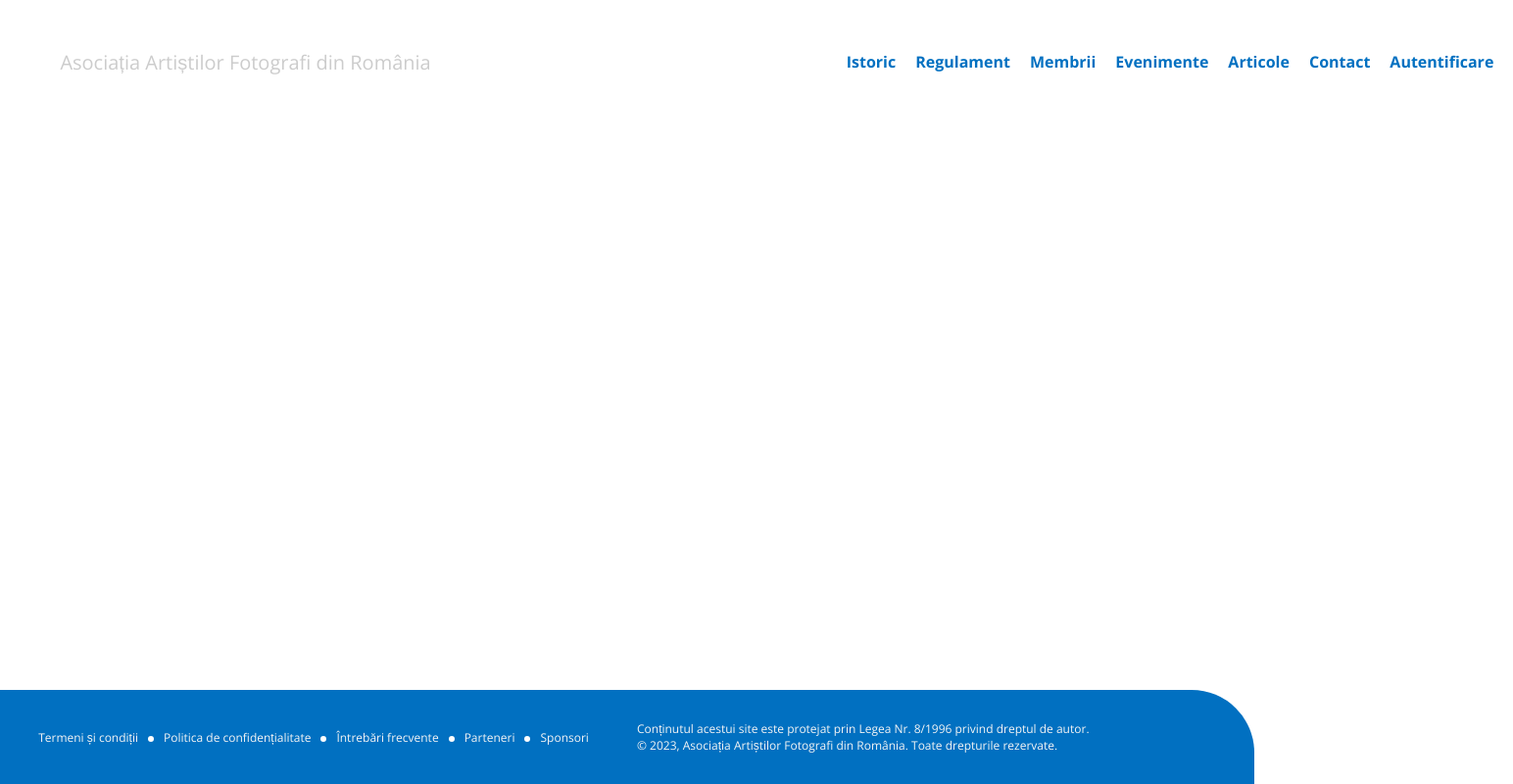
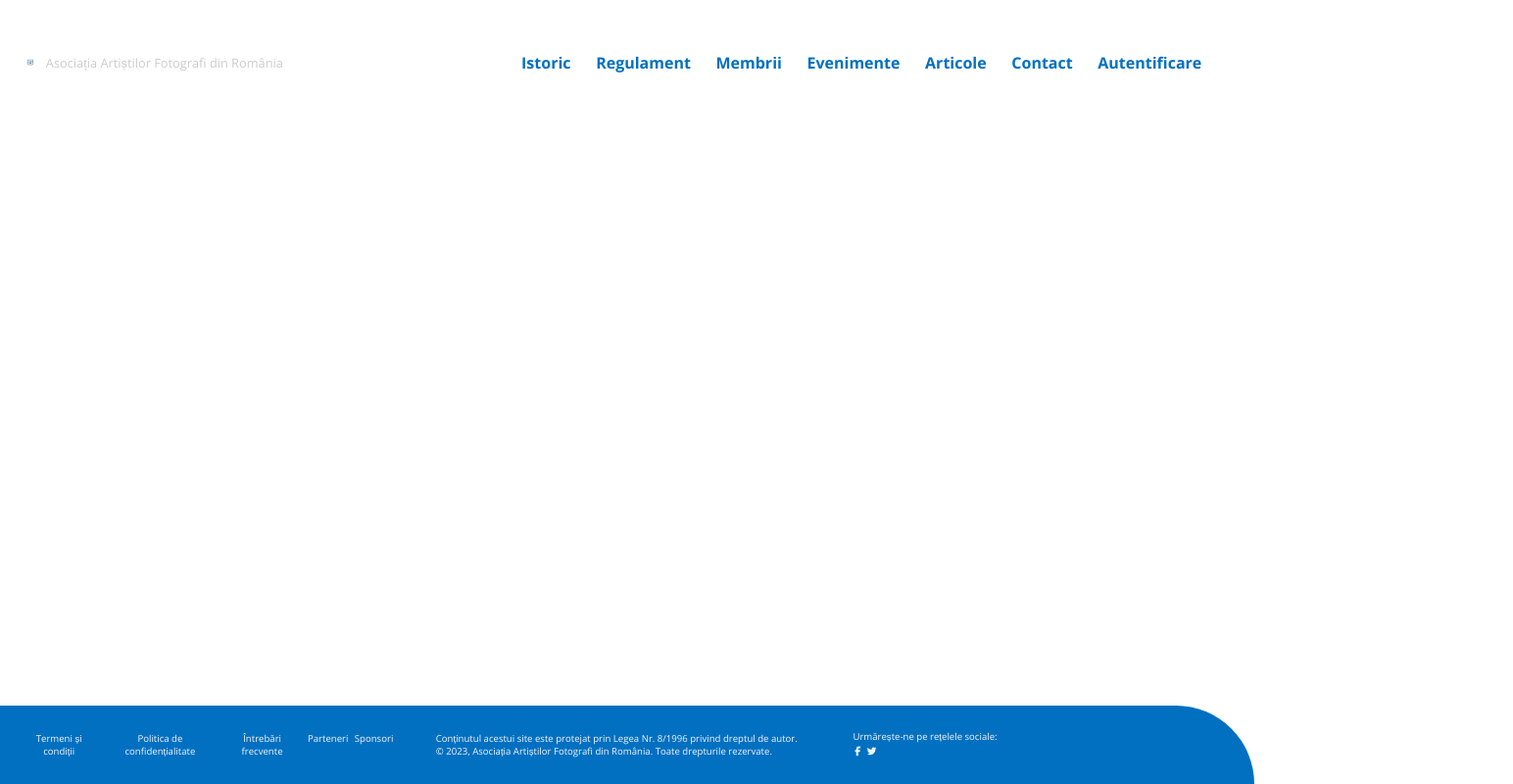
Before and after one commit to cristianchiru/AAFR.RO, a plain HTML site: page index.html in a window 1280 px wide. Shown: the whole page at 98% size, 1544 px wide, since content can reach past the window. Drawn offline with nearby package versions, Linux system fonts and the light colour scheme.

Commit message:
Added relative units

```diff
--- a/css/style.css
+++ b/css/style.css
@@ -17,38 +17,38 @@ body {
     align-items: center;
     background-color: #fff;
     color: #ccc;
-    padding: 10px;
-    margin: 25px;
-    grid-column: 1 / -1; /* Align navigation to span across all columns */
-    height: calc(7vh + 20px); /* Set the height of the navigation element to 20% of the viewport height plus 20px */
-    padding-top: 10px;
-    padding-bottom: 10px;
+    padding: .2vw;
+    margin: 2vw;
+    grid-column: 1 / -1;
+    height: calc(7vh + 20px);
+    padding-top: .2vw;
+    padding-bottom: .2vw;
 }
 
 .logo {
     display: flex;
     align-items: center;
-    margin-right: .5vw;
+    margin-right: 0.5vw;
     text-decoration: none;
     color: #fff;
-    height: 100%; /* Set the height of the logo container to 100% */
+    height: 100%;
 }
 
 .logo img {
-    height: 100%; /* Set the height of the logo image to 100% */
+    height: 100%;
     width: auto;
-    max-width: 100%; /* Ensure the logo image doesn't exceed the container's width */
-    min-width: 100%; /* Ensure the logo image is at least the width of the container */
+    max-width: 100%;
+    min-width: 100%;
 }
 
 .page-title {
     margin: 0;
-    font-size: 20px;
+    font-size: 1vw;
     font-weight: 400;
     color: #ccc;
-    padding-left: 10px;
-    margin-right: 30vw;
-    white-space: nowrap; /* Prevent title from wrapping to the next line */
+    padding-left: .5vw;
+    margin-right: 15vw;
+    white-space: nowrap;
 }
 
 .navbar-toggle {
@@ -58,15 +58,15 @@ body {
 .navbar-toggle-label {
     display: none;
     cursor: pointer;
-    padding: 10px;
+    padding: 2vw;
     border-radius: 4px;
     background-color: rgba(0, 0, 0, 0.2);
 }
 
 .navbar-toggle-icon {
     display: block;
-    width: 20px;
-    height: 2px;
+    width: 2vw;
+    height: 0.2vw;
     background-color: #fff;
     transition: transform 0.3s ease-in-out;
 }
@@ -74,12 +74,12 @@ body {
 .navbar-menu {
     display: flex;
     list-style: none;
-    padding-left: 20px; /* Set left padding to a fixed value */
-    padding-right: 20px; /* Set right padding to a fixed value */
+    padding-left: 2vw;
+    padding-right: 2vw;
 }
 
 .navbar-menu li {
-    margin-left: 20px;
+    margin-left: 2vw;
 }
 
 .navbar-menu li a {
@@ -89,74 +89,94 @@ body {
 }
 
 .content {
-    grid-column: 1 / -1; /* Make the main content span across all columns */
+    grid-column: 1 / -1;
 }
 
 .footer {
     background-color: #0170C1;
     color: #F5F5F5;
-    padding: 10px;
+    padding: .25vw;
     text-align: center;
-    grid-column: 1 / -1; /* Pin the footer to span across all columns */
-    height: 12vh; /* Set the height of the footer to 15% of the viewport height */
-    margin: 0; /* Remove default margin for the paragraph */
-    display: flex; /* Use flexbox to create columns */
-    align-items: center; /* Vertically center content */
-    border-top-right-radius: 8vh;
+    grid-column: 1 / -1;
+    height: 10vh;
+    margin: 0;
+    display: flex;
+    align-items: center;
+    border-top-right-radius: 12vh;
 }
 
 .footer-column {
-    flex: 1; /* Distribute available space evenly among columns */
-    padding: 0 10px; /* Add padding to columns */
-    font-size: 75%; /* Set font size to 50% of the parent element */
+    flex: 1;
+    padding: 0 1.25vw;
+    font-size: 75%;
+}
+
+.footer-column:first-child {
+    padding-right: 1.5vw;
+}
+
+.footer-column:last-child {
+    padding-left: 1.5vw;
 }
 
 .footer-column ul {
-    list-style: none; /* Remove default list styles */
-    padding: 0; /* Remove default padding */
-    display: flex; /* Use flexbox to align links in a row */
-    justify-content: center; /* Center links horizontally */
+    list-style: none;
+    padding: .15vw;
+    display: flex;
+    justify-content: flex-start;
+}
+
+.footer-column ul.social-media {
+    margin-left: auto;
 }
 
 .footer-column li {
-    margin-right: 10px; /* Add spacing between links */
+    margin-right: .5vw;
 }
 
-.footer-column li:not(:last-child)::after {
+/* .footer-column ul:not(.social-media) li:not(:last-child)::after {
     content: '';
     display: inline-block;
-    width: 6px;
-    height: 6px;
+    width: .25vw;
+    height: .25vw;
     background-color: #fff;
     border-radius: 50%;
-    margin-left: 10px; /* Adjust the spacing between the divider and the link */
-}
+    margin-left: .5vw;
+} */
 
-.footer-column li a{
+.footer-column li a {
     color: #F5F5F5;
     text-decoration: none;
 }
 
-.footer-column li a:hover{
+.footer-column li a:hover {
     text-decoration: underline;
 }
 
+.footer-column p {
+    margin-right: 0.5vw;
+}
+
+/* .footer-column p:last-child {
+    margin-bottom: 2vw;
+}
+ */
 .footer p {
-    margin: 0; /* Remove default margin for the paragraph */
+    margin: 0;
     text-align: justify;
 }
 
-.underline{
+.underline {
     position: relative;
 }
 
-.underline::before{
+.underline::before {
     content: '';
     position: absolute;
     bottom: 0;
     right: 0;
     width: 0;
-    height: 2px;
+    height: 0.1vw;
     background-color: #0074D9;
     transition: width 0.6s cubic-bezier(0.25, 1, 0.5, 1);
 }
@@ -188,13 +208,13 @@ body {
     .navbar-menu {
         display: none;
         flex-direction: column;
-      padding: 10px;
+        padding: 2vw;
         background-color: #222;
     }
 
     .navbar-menu li {
         margin-left: 0;
-      margin-bottom: 10px;
+        margin-bottom: 2vw;
     }
 
     .navbar-toggle-label {
@@ -209,11 +229,11 @@ body {
     .navbar-toggle:checked + .navbar-toggle-label:before {
         content: '';
         position: absolute;
-      width: 20px;
-      height: 2px;
+        width: 2vw;
+        height: 0.2vw;
         background-color: #fff;
         transform: rotate(-90deg);
-      top: 10px;
+        top: 2vw;
     }
 
     .navbar-toggle:checked ~ .navbar-menu {
@@ -224,33 +244,39 @@ body {
 @media (max-width: 767px) {
     /* For screens smaller than 768px (mobile devices) */
     .navbar {
-        padding-left: 5%;   /* Set left padding to 5% */
-        padding-right: 5%;  /* Set right padding to 5% */
-        padding-top: 20px;  /* Set top padding to 20px */
-        padding-bottom: 20px; /* Set bottom padding to 20px */
-        margin: 2%;
+        padding-left: 5%;
+        padding-right: 5%;
+        padding-top: 5vw;
+        padding-bottom: 5vw;
+        margin: 2vw;
     }
 
     .navbar-menu {
-        padding-left: 0; /* Reset left padding for mobile */
-        padding-right: 0; /* Reset right padding for mobile */
+        padding-left: 0;
+        padding-right: 0;
     }
 }
 
 @media (min-width: 768px) {
     /* For screens 768px and larger (desktop) */
     .navbar {
-        padding-left: 20px; /* Set left padding to a fixed value */
-        padding-right: 20px; /* Set right padding to a fixed value */
-        padding-top: 10px; /* Set top padding to a fixed value */
-        padding-bottom: 10px; /* Set bottom padding to a fixed value */
+        padding-left: .2vw;
+        padding-right: .2vw;
+        padding-top: .2vw;
+        padding-bottom: .2vw;
     }
 }
 
 @media (hover: hover) and (pointer: fine) {
-    .underline:hover::before{
+    .underline:hover::before {
         left: 0;
         right: auto;
         width: 100%;
     }
 }
+
+@media screen and (max-width: 1536px) {
+    .footer-column {
+        font-size: 60%;
+    }
+}
--- a/index.html
+++ b/index.html
@@ -10,6 +10,7 @@
         <link rel="preconnect" href="https://fonts.googleapis.com">
         <link rel="preconnect" href="https://fonts.gstatic.com" crossorigin>
         <link href="https://fonts.googleapis.com/css2?family=Open+Sans:wght@400;700&display=swap" rel="stylesheet">
+        <script src="https://kit.fontawesome.com/eda90dcbf5.js" crossorigin="anonymous"></script>
     </head>
     <body>
         <nav class="navbar">
@@ -50,6 +51,13 @@
                 <p>Conținutul acestui site este protejat prin Legea Nr. 8/1996 privind dreptul de autor.<br>
                     &copy; 2023, Asociația Artiștilor Fotografi din România. Toate drepturile rezervate.</p>
             </div>
+            <div class="footer-column">
+                <p>Urmărește-ne pe rețelele sociale: </p>
+                <ul class="social-media">
+                  <li><a href="https://www.facebook.com/aafro.ro/" target="_blank"><i class="fa-brands fa-facebook-f"></i></a></li>
+                  <li><a href="https://twitter.com/AAFRO_ro" target="_blank"><i class="fa-brands fa-twitter"></i></a></li>
+                </ul>
+            </div>
           </footer>
     </body>
 </html>
```
Lines whose indentation alone changed are shown as unchanged.
